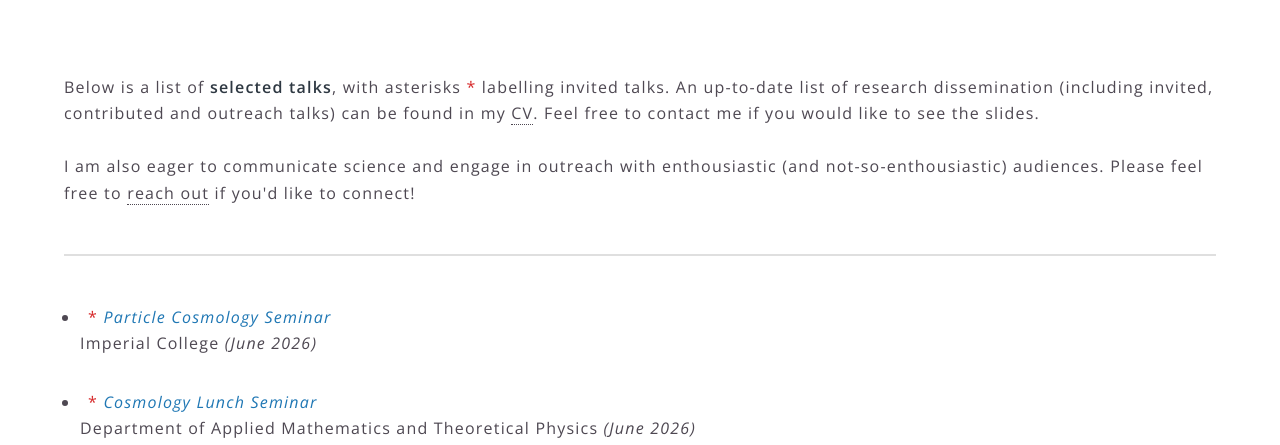
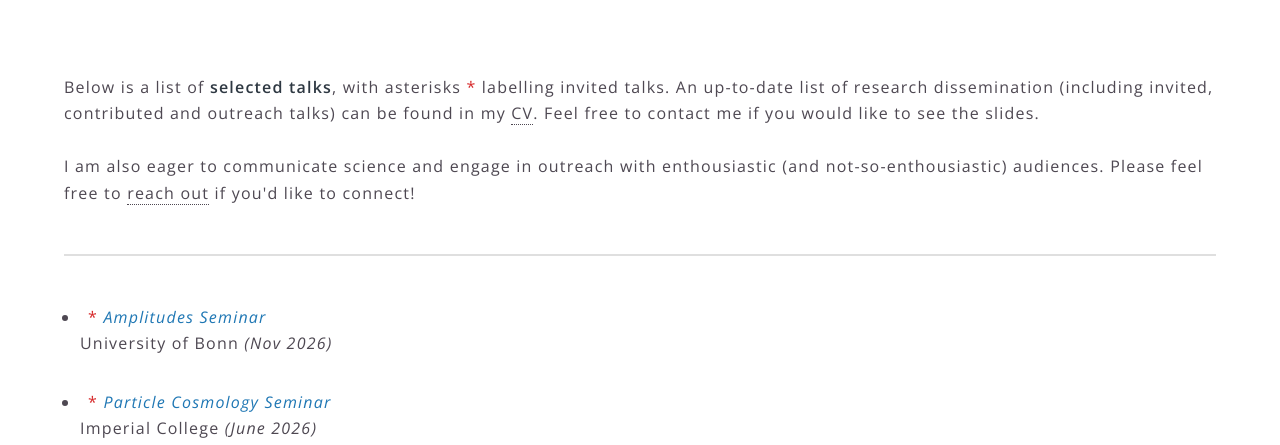
Before and after one commit to deniswerth/deniswerth.github.io, a plain HTML site: page Talks.html in a window 1280 px wide. Shown: the part 357-802 px from the top of the page. Drawn offline with nearby package versions, Linux system fonts and the light colour scheme.

Commit message:
Add files via upload

```diff
--- a/Talks.html
+++ b/Talks.html
@@ -60,6 +60,9 @@
 
 								<section>
 											<ul>
+												<li> <span style="color: rgb(214, 39, 40);">*</span><span style="color: rgb(31, 119, 180);"> <i style="font-size: 1em;">Amplitudes Seminar</i> </span> </li>
+												<p>University of Bonn <em>(Nov 2026)</em> </p>
+
 												<li> <span style="color: rgb(214, 39, 40);">*</span><span style="color: rgb(31, 119, 180);"> <i style="font-size: 1em;">Particle Cosmology Seminar</i> </span> </li>
 												<p>Imperial College <em>(June 2026)</em> </p>
 
```
